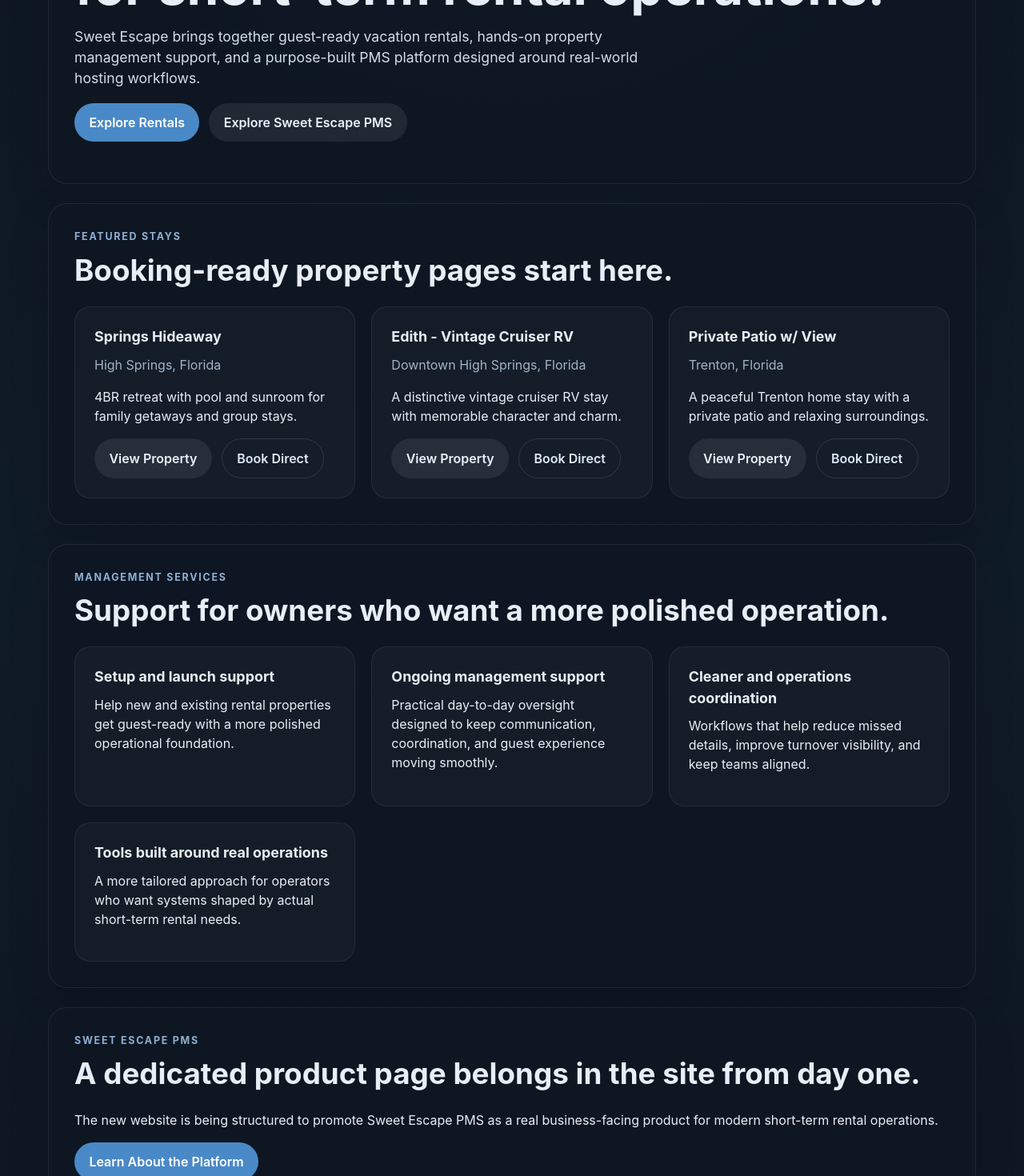
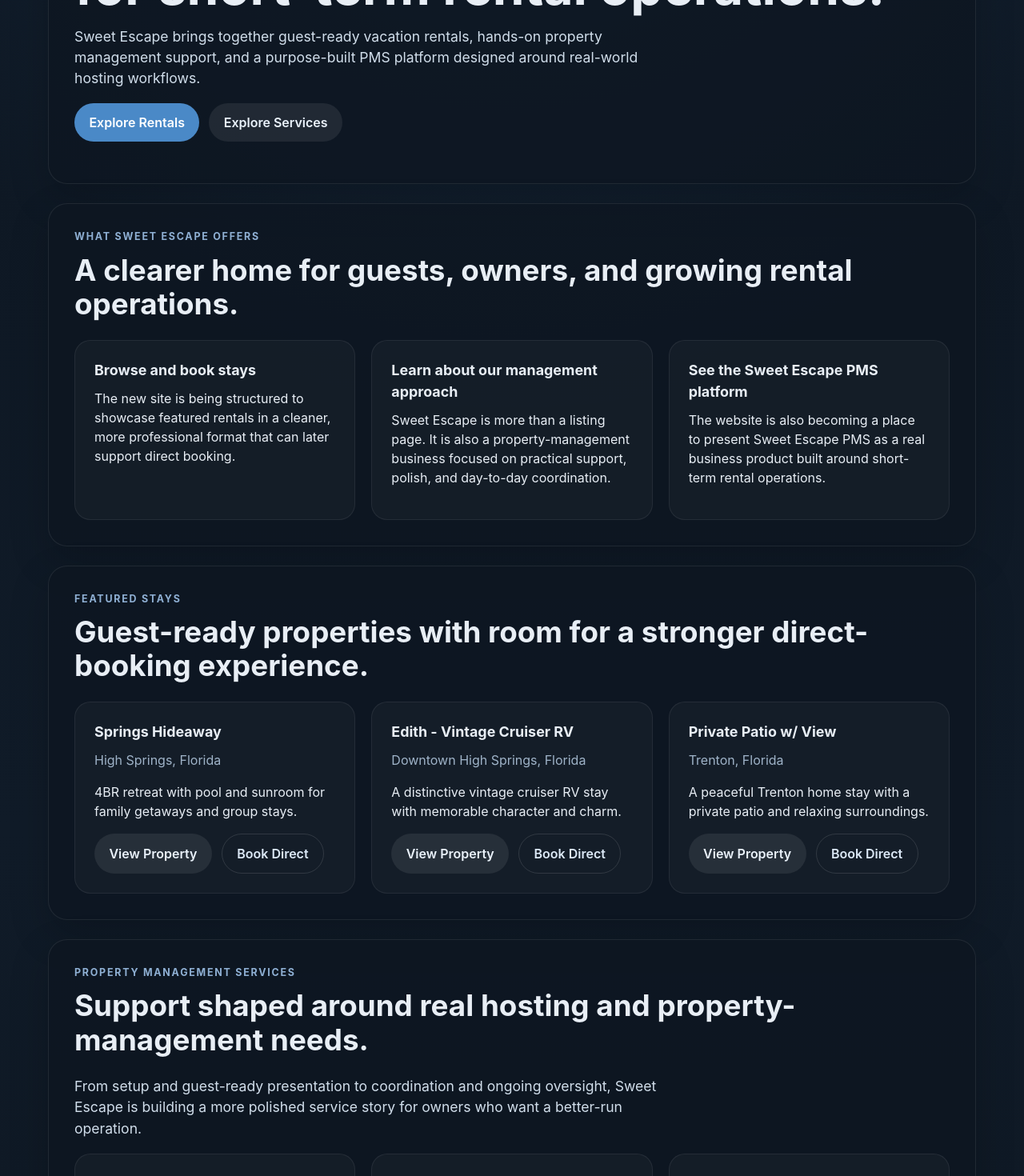
Before and after one commit to masterhavik/sweet-escape-website-2026, a React (Vite) app: page / in a window 1280 px wide. Shown: the part 380-1850 px from the top of the page at 80% size. Built offline with nearby package versions, Linux system fonts and the light colour scheme.

Commit message:
Replace placeholder home page copy with polished first pass

```diff
--- a/src/pages/HomePage.tsx
+++ b/src/pages/HomePage.tsx
@@ -15,16 +15,46 @@
           <Link className="button button--primary" to="/rentals">
             Explore Rentals
           </Link>
-          <Link className="button button--secondary" to="/sweet-escape-pms">
-            Explore Sweet Escape PMS
+          <Link className="button button--secondary" to="/services">
+            Explore Services
           </Link>
         </div>
       </section>
 
       <section className="panel">
         <div className="section-heading">
+          <p className="eyebrow">What Sweet Escape offers</p>
+          <h2>A clearer home for guests, owners, and growing rental operations.</h2>
+        </div>
+        <div className="card-grid">
+          <article className="card">
+            <h3>Browse and book stays</h3>
+            <p>
+              The new site is being structured to showcase featured rentals in a cleaner, more
+              professional format that can later support direct booking.
+            </p>
+          </article>
+          <article className="card">
+            <h3>Learn about our management approach</h3>
+            <p>
+              Sweet Escape is more than a listing page. It is also a property-management business
+              focused on practical support, polish, and day-to-day coordination.
+            </p>
+          </article>
+          <article className="card">
+            <h3>See the Sweet Escape PMS platform</h3>
+            <p>
+              The website is also becoming a place to present Sweet Escape PMS as a real business
+              product built around short-term rental operations.
+            </p>
+          </article>
+        </div>
+      </section>
+
+      <section className="panel">
+        <div className="section-heading">
           <p className="eyebrow">Featured stays</p>
-          <h2>Booking-ready property pages start here.</h2>
+          <h2>Guest-ready properties with room for a stronger direct-booking experience.</h2>
         </div>
         <div className="card-grid">
           {properties.map((property) => (
@@ -47,9 +77,13 @@
 
       <section className="panel">
         <div className="section-heading">
-          <p className="eyebrow">Management services</p>
-          <h2>Support for owners who want a more polished operation.</h2>
+          <p className="eyebrow">Property management services</p>
+          <h2>Support shaped around real hosting and property-management needs.</h2>
         </div>
+        <p className="lead">
+          From setup and guest-ready presentation to coordination and ongoing oversight, Sweet Escape
+          is building a more polished service story for owners who want a better-run operation.
+        </p>
         <div className="card-grid">
           {serviceHighlights.map((item) => (
             <article key={item.title} className="card">
@@ -63,22 +97,23 @@
       <section className="panel">
         <div className="section-heading">
           <p className="eyebrow">Sweet Escape PMS</p>
-          <h2>A dedicated product page belongs in the site from day one.</h2>
+          <h2>Purpose-built software deserves a real place in the brand story.</h2>
         </div>
-        <p>
-          The new website is being structured to promote Sweet Escape PMS as a real business-facing
-          product for modern short-term rental operations.
+        <p className="lead">
+          Sweet Escape PMS is being presented here as a dedicated platform for short-term rental
+          operations, designed to help bring more visibility, coordination, and structure to the
+          day-to-day side of property management.
         </p>
-        <Link className="button button--primary" to="/sweet-escape-pms">
-          Learn About the Platform
-        </Link>
+        <div className="button-row">
+          <Link className="button button--primary" to="/sweet-escape-pms">
+            Learn About the Platform
+          </Link>
+        </div>
       </section>
 
       <section className="panel testimonial-panel">
         <p className="eyebrow">Client feedback</p>
-        <blockquote>
-          “{testimonials[0].quote}”
-        </blockquote>
+        <blockquote>“{testimonials[0].quote}”</blockquote>
         <p className="muted">{testimonials[0].attribution}</p>
       </section>
     </div>
```
